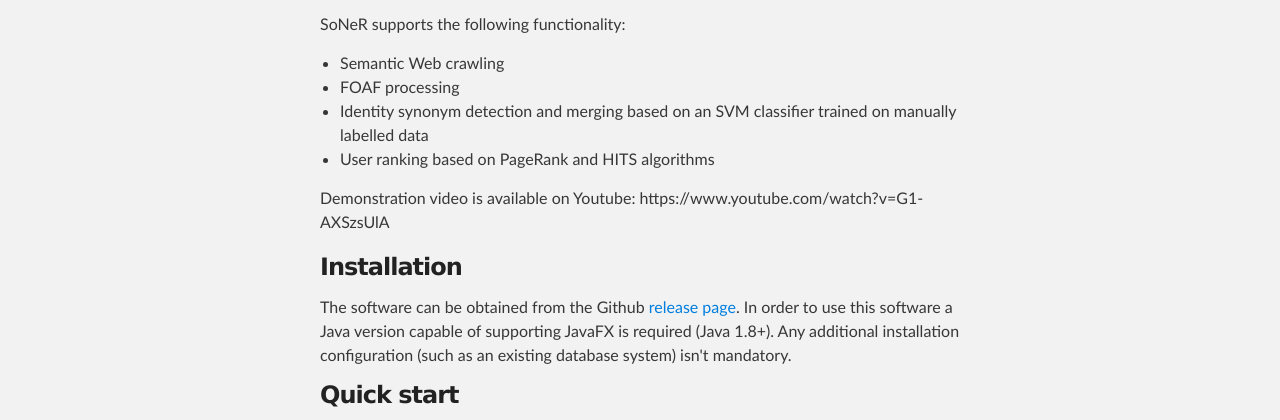
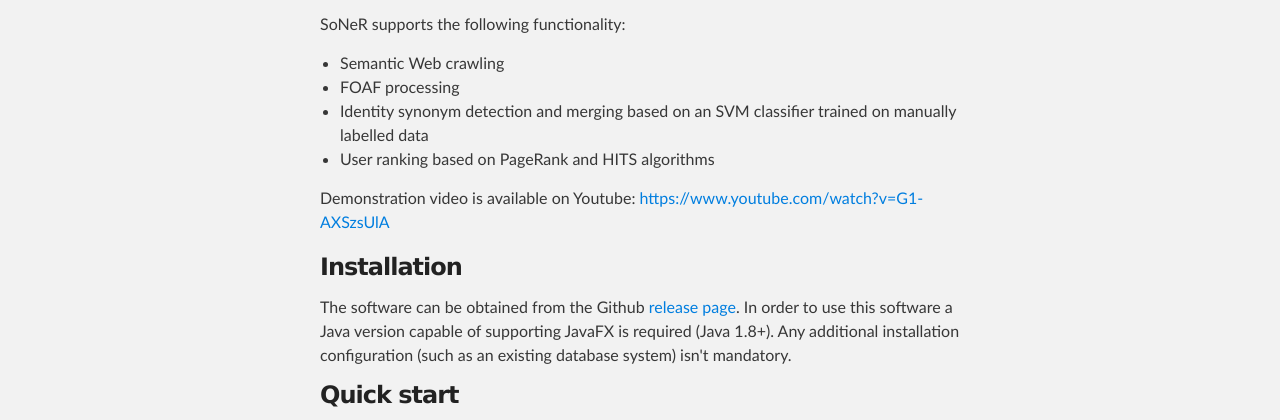
Before and after one commit to gajop/SoNeR, a plain HTML site: page index.html in a window 1280 px wide. Shown: the part 357-777 px from the top of the page. Drawn offline with Linux system fonts and the light colour scheme.

Commit message:
Update index.html

```diff
--- a/index.html
+++ b/index.html
@@ -43,7 +43,7 @@
 <li>Identity synonym detection and merging based on an SVM classifier trained on manually labelled data</li>
 <li>User ranking based on PageRank and HITS algorithms</li>
 </ul>
-<p>Demonstration video is available on Youtube: https://www.youtube.com/watch?v=G1-AXSzsUlA</p>
+<p>Demonstration video is available on Youtube: <a href="https://www.youtube.com/watch?v=G1-AXSzsUlA">https://www.youtube.com/watch?v=G1-AXSzsUlA</a></p>
 <h3><a id="installation" class="anchor" href="#installation" aria-hidden="true"><span class="octicon octicon-link"></span></a>Installation</h3>
 The software can be obtained from the Github <a href="https://github.com/gajop/SoNeR/releases/tag/1.1.1">release page</a>.
 In order to use this software a Java version capable of supporting JavaFX is required (Java 1.8+).
```
